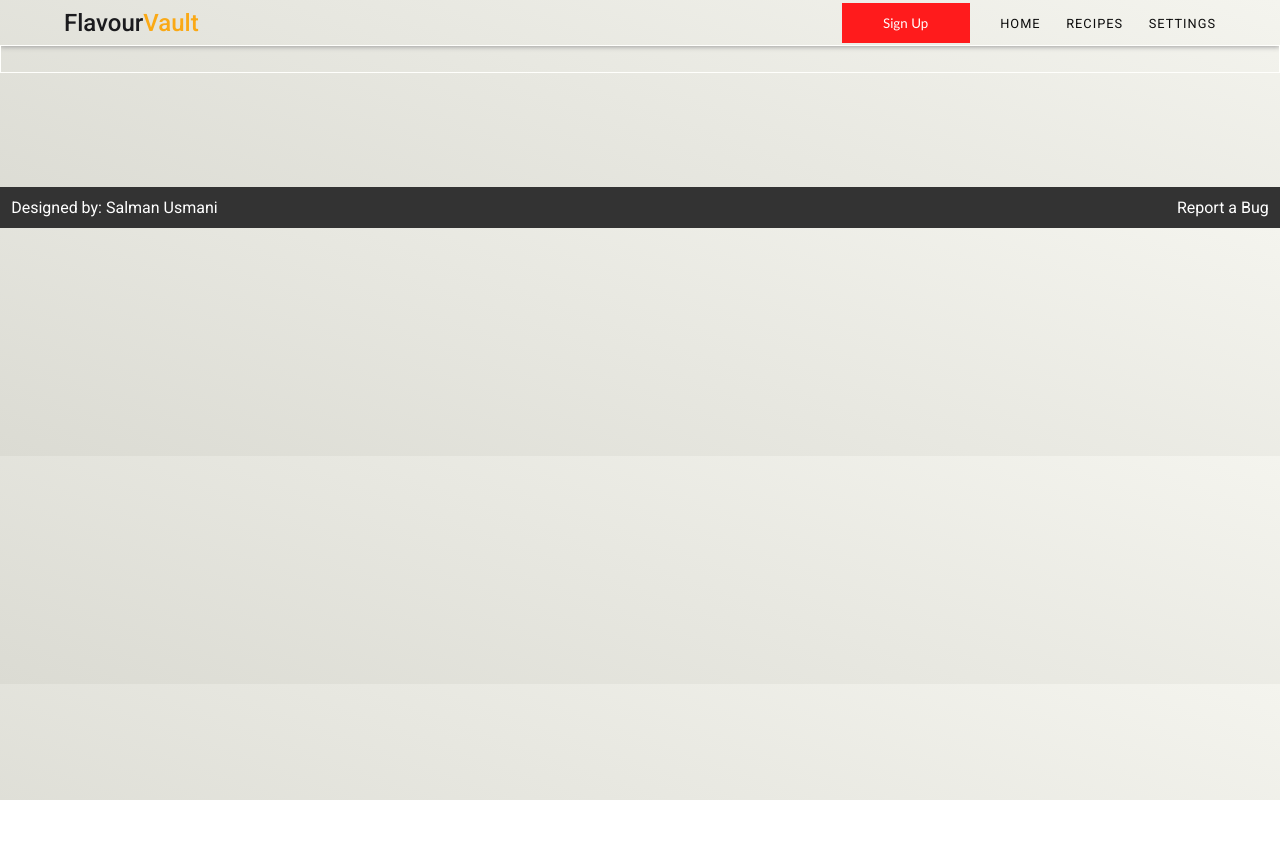
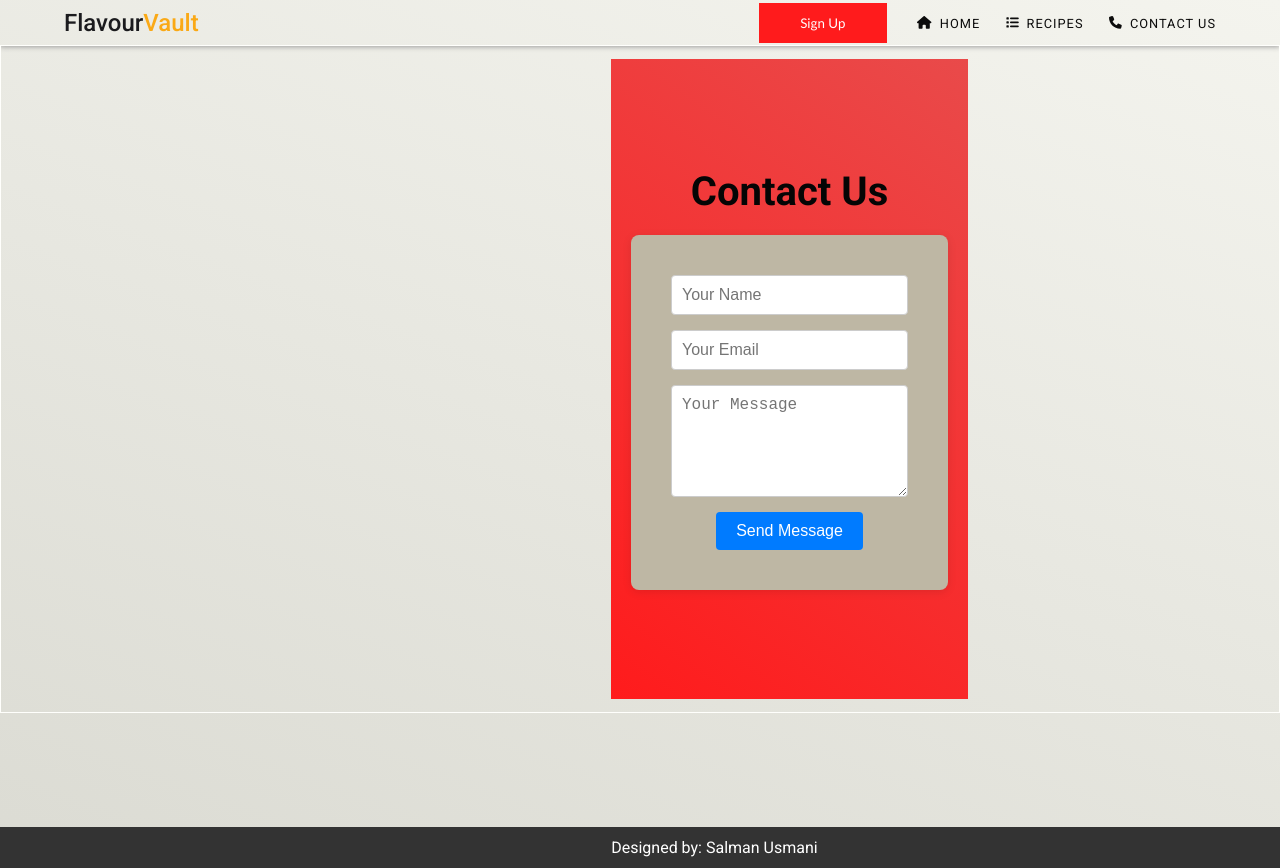
Before and after one commit to Code-bySalman/FoodVault, a React (Create React App) app: page /contact in a window 1280 px wide. Before the commit the page ends 800 px from the top, so only its background shows below. Built offline with nearby package versions, Linux system fonts and the light colour scheme; a web font is replaced by a local one.

Commit message:
Contact Us Page was added

```diff
--- a/src/App.js
+++ b/src/App.js
@@ -7,6 +7,7 @@ import Searched from './Components/Searched';
 import Explore from './Components/Explore';
 import Footer from './Components/Footer';
 import DetailedRecipe from './Components/DetailedRecipe';
+import ContactUs from './Components/ContactUs';
 
 function App() {
 return (
@@ -16,10 +17,11 @@ return (
     <div className="container main">
     <Routes>
       <Route path='/' element={<HomeSection />} />
-        <Route path='/explore' element={<Explore />} />
+        <Route path="/explore" element={<Explore />} />
         <Route path='/kwizine/:type' element={<Kwizines />} />
         <Route path='/searched/:search' element={<Searched/>}/>
         <Route path='/recipeInfo/:name' element={<DetailedRecipe/>}/>
+        <Route path='/contact' element={<ContactUs/>}/>
       </Routes>
 
         </div>
--- /dev/null
+++ b/src/Components/ContactUs.js
@@ -0,0 +1,81 @@
+import React from 'react';
+import styled from 'styled-components';
+
+const ContactUsContainer = styled.div`
+  display: flex;
+  flex-direction: column;
+  align-items: center;
+  justify-content: center;
+  height: 80vh;
+  background: linear-gradient(35deg,#ff1b1c, #E94A4A);
+  padding: 20px;
+  margin-left: 600px;
+`;
+
+const Heading = styled.h1`
+  font-size: 2.5rem;
+  margin-bottom: 20px;
+  color: #050505;
+`;
+
+const ContactForm = styled.form`
+  display: flex;
+  flex-direction: column;
+  align-items: center;
+  width: 100%;
+  max-width: 500px;
+  background-color: #beb7a4;
+  padding: 40px;
+  border-radius: 8px;
+  box-shadow: 0 2px 10px rgba(0, 0, 0, 0.1);
+`;
+
+const Input = styled.input`
+  width: 100%;
+  padding: 10px;
+  margin-bottom: 15px;
+  border: 1px solid #ccc;
+  border-radius: 4px;
+  font-size: 1rem;
+`;
+
+const Textarea = styled.textarea`
+  width: 100%;
+  padding: 10px;
+  margin-bottom: 15px;
+  border: 1px solid #ccc;
+  border-radius: 4px;
+  font-size: 1rem;
+  resize: vertical;
+`;
+
+const SubmitButton = styled.button`
+  padding: 10px 20px;
+  font-size: 1rem;
+  color: #fff;
+  background-color: #007bff;
+  border: none;
+  border-radius: 4px;
+  cursor: pointer;
+  transition: background-color 0.3s ease;
+
+  &:hover {
+    background-color: #0056b3;
+  }
+`;
+
+const ContactUs = () => {
+  return (
+    <ContactUsContainer>
+      <Heading>Contact Us</Heading>
+      <ContactForm>
+        <Input type="text" placeholder="Your Name" required />
+        <Input type="email" placeholder="Your Email" required />
+        <Textarea rows="5" placeholder="Your Message" required />
+        <SubmitButton type="submit">Send Message</SubmitButton>
+      </ContactForm>
+    </ContactUsContainer>
+  );
+};
+
+export default ContactUs;
--- a/src/Components/Footer.js
+++ b/src/Components/Footer.js
@@ -7,7 +7,7 @@ const Footer = () => {
       <FooterLink href="https://www.linkedin.com/in/salman-usmani-184185262/" target="_blank" rel="noopener noreferrer">
         Designed by: Salman Usmani
       </FooterLink>
-      <FooterLink href="mailto:report@flavourvault.com">Report a Bug</FooterLink>
+
     </FooterContainer>
   );
 };
@@ -26,6 +26,7 @@ const FooterContainer = styled.footer`
 const FooterLink = styled.a`
   color: #fff;
   text-decoration: none;
+  margin-left: 600px;
   &:hover {
     text-decoration: underline;
   }
--- a/src/Components/HomeSection.js
+++ b/src/Components/HomeSection.js
@@ -45,7 +45,7 @@ function HomeSection() {
         </button>
       </div>
       <div className="col2 gallery">
-           {random.map((recipe) =>(
+           {random?.map((recipe) =>(
  <CustomImage key={recipe.id} Imgsrc= {recipe.image} alt={recipe.title} pt={"25%"}/>
            )
 
@@ -58,7 +58,7 @@ function HomeSection() {
     <div>
 
       <SearchForm onSubmit={handleChange}>
-     <div className="search-button"><FaSearch onClick={handleChange}></FaSearch>
+     <div className="search-button">
       <SearchInput onChange={(e)=>{setInput(e.target.value)}} type="text" value={input}  placeholder='Search for recipes...' />
       </div>
     </SearchForm>
@@ -86,7 +86,7 @@ const SearchInput = styled.input`
   border-radius: 5px;
   border: 1px solid #beb7a4;
   font-size: 1rem;
-  margin-left: -900px;
+  margin-left: -950px;
  background-color: #beb7a4
   background-gradient: (35deg, #beb7a4, #E1DED9)
   box-shadow: 0px 0.2px 0.3px 0.5px #313131
--- a/src/Components/Kwizines.js
+++ b/src/Components/Kwizines.js
@@ -1,6 +1,7 @@
 import React, { useState, useEffect } from 'react';
 import styled from 'styled-components';
 import { useParams } from 'react-router-dom';
+import { Link } from 'react-router-dom';
 
 function Cuisines() {
   const apiKey = 'b5a5570dd12a47459b906d82693d0f6b';
@@ -13,6 +14,7 @@ function Cuisines() {
         `https://api.spoonacular.com/recipes/complexSearch?apiKey=${apiKey}&cuisine=${name}&number=44`
       );
       const data = await response.json();
+      localStorage.setItem("cuisine", JSON.stringify(data.recipes));
       setCuisine(data.results || []);
     } catch (error) {
       console.error('Error fetching the cuisine:', error);
@@ -29,7 +31,9 @@ function Cuisines() {
       <Grid>
         {cuisine.map((item) => (
           <Card key={item.id}>
+              <Link to={'/recipeInfo/'+ item.id}>
             <img src={item.image} alt={item.title} />
+            </Link>
             <h4>{item.title}</h4>
           </Card>
         ))}
--- a/src/Components/NavBar.js
+++ b/src/Components/NavBar.js
@@ -4,12 +4,12 @@ import { Link } from 'react-router-dom';
 import SideBar from './SideBar';
 import Icon1 from '../assets/side-menu.jpg';
 import Icon2 from '../assets/multiply.jpg';
-import { faHome, faList, faCog } from '@fortawesome/free-solid-svg-icons';
+import { faHome, faList, faPhone } from '@fortawesome/free-solid-svg-icons';
+import { FontAwesomeIcon } from '@fortawesome/react-fontawesome';
 import SignUpModal from './SignUpModal';
 
 export default function NavBar() {
   const [isSignUpModalOpen, setIsSignUpModalOpen] = useState(false);
-
 
   const openSignUpModal = () => {
     setIsSignUpModalOpen(true);
@@ -44,9 +44,9 @@ export default function NavBar() {
       icon: faList
     },
     {
-      name: "Settings",
-      path: "/settings",
-      icon: faCog
+      name: "Contact Us",
+      path: "/contact",
+      icon: faPhone
     }
   ];
 
@@ -62,7 +62,10 @@ export default function NavBar() {
           <button className="btn" onClick={openSignUpModal}>Sign Up</button>
           <SignUpModal isOpen={isSignUpModalOpen} onRequestClose={closeSignUpModal} />
           {links.map(link => (
-            <Link to={link.path} key={link.name}>{link.name}</Link>
+            <Link to={link.path} key={link.name} className="nav-link">
+              <FontAwesomeIcon icon={link.icon} style={{ marginRight: '8px' }} />
+              {link.name}
+            </Link>
           ))}
         </div>
         <div className="nav-item">
--- a/src/Components/Recipies.js
+++ b/src/Components/Recipies.js
@@ -57,7 +57,7 @@ function Recipies() {
       </HeaderSection>
       <RecipeSection>
         <Splide options={{ perPage: 3, gap: '2rem', arrows: false, pagination: false }}>
-          {popular.map((recipe) => (
+          {popular?.map((recipe) => (
             <SplideSlide key={recipe.id}>
               <Card>
 
--- a/src/Components/Veggies.js
+++ b/src/Components/Veggies.js
@@ -55,8 +55,8 @@ const getVeggies = async () => {
   );
 }
  const Wrapper = styled.div`
- paddin-top: 20px;
-  margin: 4rem 0rem;
+ paddin-top: 10px;
+  margin: 7rem 0rem;
  `;
  const Card = styled.div`
  margin-top:20px
--- a/src/styles/index.scss
+++ b/src/styles/index.scss
@@ -273,39 +273,45 @@ span:hover{
     padding-top: 15px;
    }
   .search-button{
-    margin-left: -250px;
-     margin-top: 10px;
+    position: relative;
+    display: flex;
+    align-items: center;
+  }
+  .search-button .logo {
+    position: absolute;
+    left: 10px; /* Adjust this value as needed */
+    color: #313131;
+    pointer-events: none; /* Ensures clicks go through to the input field */
+  }
+  .recipe-image2{
+    border-radius: 2rem;
+    height: 95%;
+    width: 80%;
+    padding-top: 5px;
+     gap: -10px;
+    justify-content: center;
+    margin-left: 10px;
+    object-fit: cover;
 
-  }
-  .recipe-title2{
+   }
+   .recipe-title{
     position: relative;
-    align-items:center;
-    justify-content: center;
+    z-index: 5;
+    left: 50%;
     top: 0px;
     bottom: 4%;
-    padding-left: 170px;
+    padding-left: -50px;
     margin-bottom: 10px;
     transform: translate(-50%, 0%);
     color: #000000;
     object-fit: cover;
-    margin-left: 100px;
+    margin-left: 50px;
     font-size: 1rem;
 
     font-family: "Montserrat", sans-serif;
-  }
-  .recipe-image2{
-    border-radius: 1rem;
-  height: 90%;
-  width: 85%;
-  padding-top: 3px;
-  padding-bottom: 5px;
-   gap: -10px;
-  justify-content: center;
-  margin-left: -210px;
-  object-fit: cover;
- position: absolute;
- margin-top: -10px;
-  }
+   }
+
+
   .instruction{
     font-family: Arial, Helvetica, sans-serif;
   }
@@ -331,3 +337,6 @@ span:hover{
   .detail-title:hover{
     background-color: #d37726;
   }
+.logo{
+  margin-right: 400px;
+}
```
Also changed, not shown: 10 other files (tests, documents, lock files or other folders).
